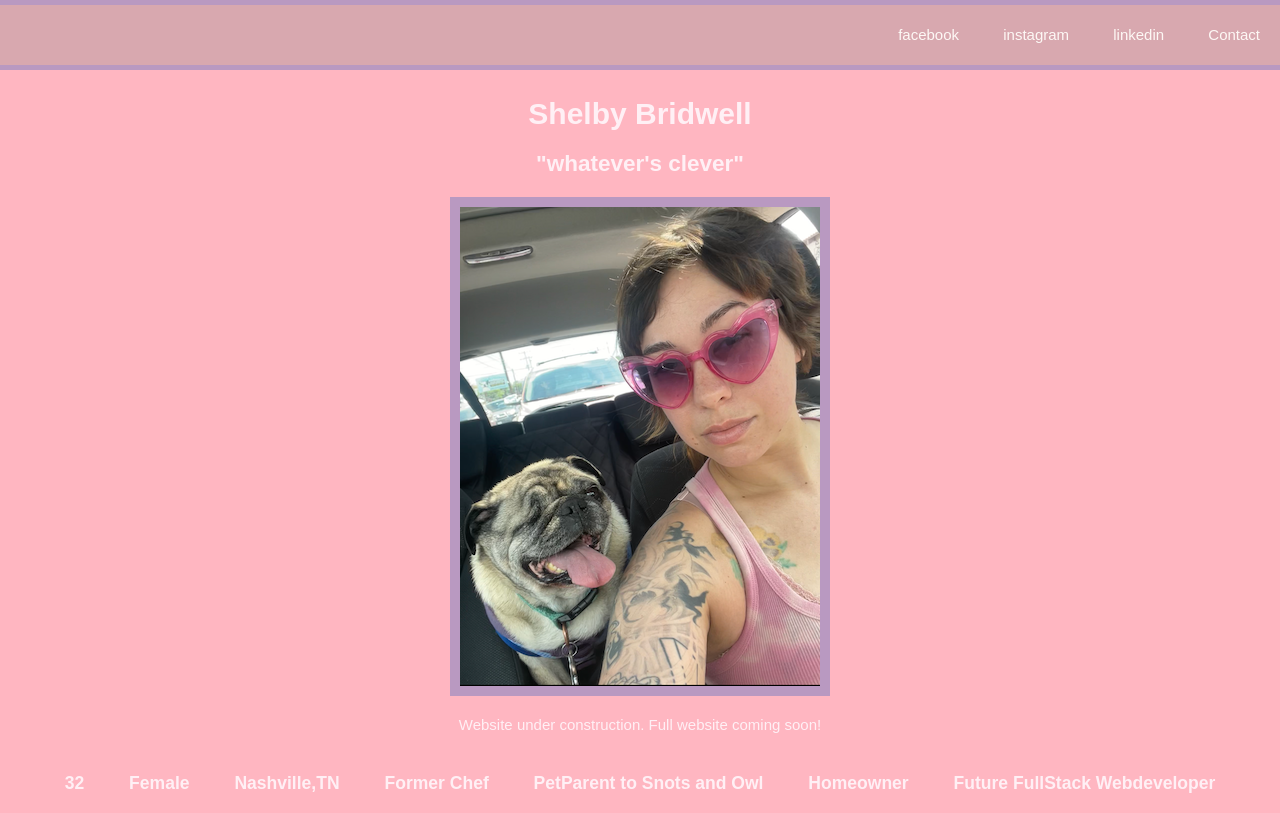
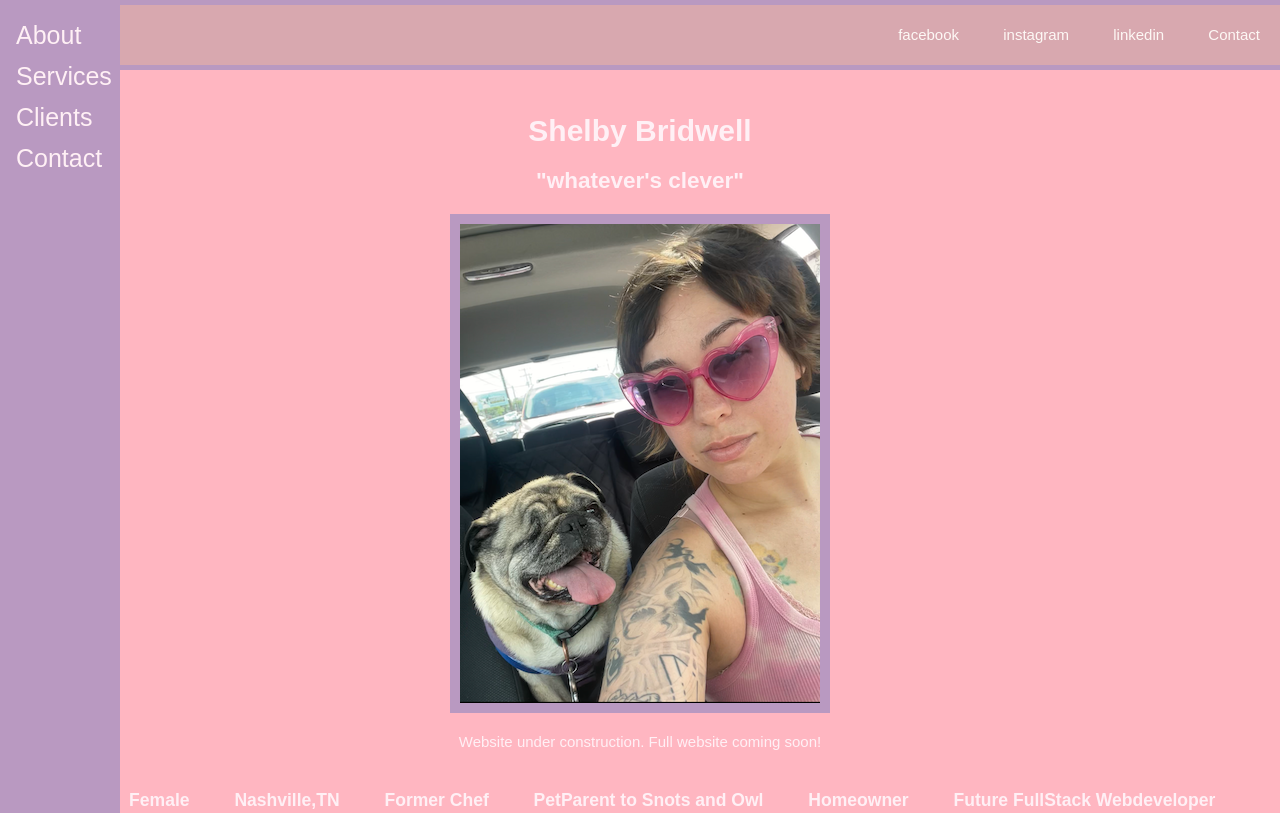
Before and after one commit to shelbybridwell/mywebpage, a plain HTML site: page index.html in a window 1280 px wide. Shown: the top 813 px of the page. Drawn offline with Linux system fonts and the light colour scheme.

Commit message:
added sidebar navigation

```diff
--- a/assets/style.css
+++ b/assets/style.css
@@ -20,6 +20,44 @@
   h4 { margin: 60px;
   text-align: center;}
 
+  /* The sidebar menu */
+.sidenav {
+  height: 100%; /* Full-height: remove this if you want "auto" height */
+  width: 120px; /* Set the width of the sidebar */
+  position: fixed; /* Fixed Sidebar (stay in place on scroll) */
+  z-index: 1; /* Stay on top */
+  top: 0; /* Stay at the top */
+  left: 0;
+  background-color:#b999c1;
+  overflow-x: hidden; /* Disable horizontal scroll */
+  padding-top: 15px;
+}
+
+/* The navigation menu links */
+.sidenav a {
+  padding: 6px 8px 6px 16px;
+  text-decoration: none;
+  font-size: 25px;
+  color: lavenderblush;
+  display: block;
+}
+
+/* When you mouse over the navigation links, change their color */
+.sidenav a:hover {
+  color: lightpink;
+}
+
+/* Style page content */
+.main {
+  margin-left: 160px; /* Same as the width of the sidebar */
+  padding: 0px 10px;
+}
+
+/* On smaller screens, where height is less than 450px, change the style of the sidebar (less padding and a smaller font size) */
+@media screen and (max-height: 450px) {
+  .sidenav {padding-top: 15px;}
+  .sidenav a {font-size: 18px;}
+}
   main {
     padding: 60px 0;
   }
--- a/index.html
+++ b/index.html
@@ -17,6 +17,18 @@
           </ul>
         </nav>
       </header>
+      <!-- Side navigation -->
+<div class="sidenav">
+  <a href="#">About</a>
+  <a href="#">Services</a>
+  <a href="#">Clients</a>
+  <a href="#contact">Contact</a>
+</div>
+
+<!-- Page content -->
+<div class="main">
+  ...
+</div>
       <main>
     <div><br><h1 class="text-center">Shelby Bridwell</h1></div>
     <div><h2 class="text-center">"whatever's clever"</h2></div>
```
